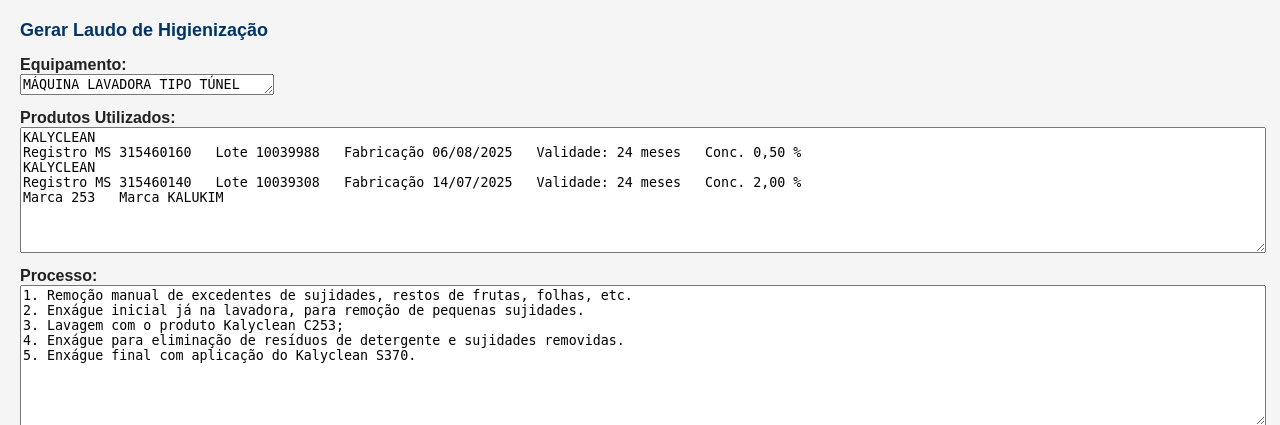
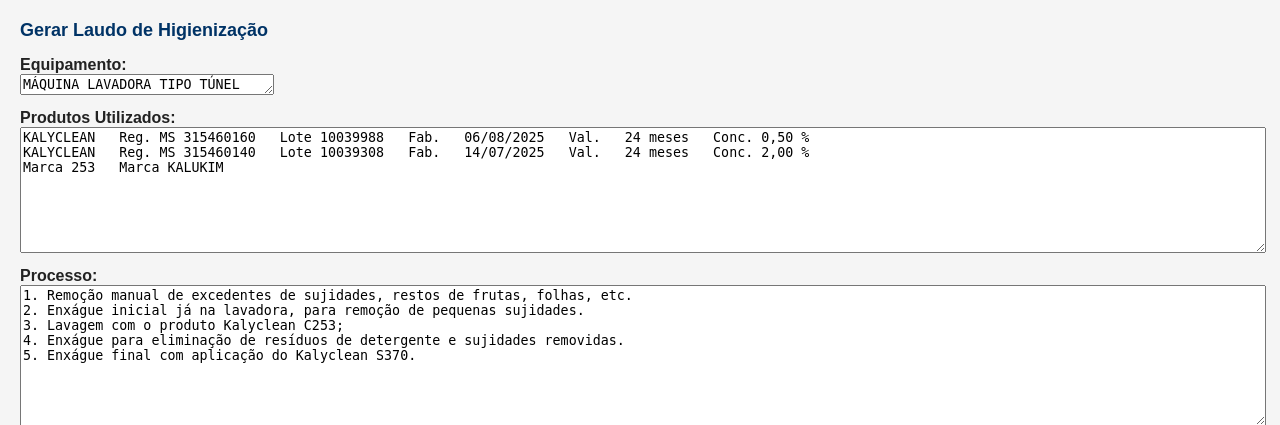
Before and after one commit to deciusmotta/laudo, a Flask app: page / in a window 1280 px wide. Shown: the top 425 px of the page. Run offline with Flask 3, Linux system fonts and the light colour scheme.

Commit message:
Refactor product details in index.html
Updated product information formatting in textarea.

```diff
--- a/templates/index.html
+++ b/templates/index.html
@@ -8,10 +8,8 @@
 </textarea>
 <label for="produtos_utilizados">Produtos Utilizados:</label>
 <textarea id="produtos_utilizados" name="produtos_utilizados" rows="8" style="width: 100%;">
-KALYCLEAN
-Registro MS 315460160   Lote 10039988   Fabricação 06/08/2025   Validade: 24 meses   Conc. 0,50 %
-KALYCLEAN
-Registro MS 315460140   Lote 10039308   Fabricação 14/07/2025   Validade: 24 meses   Conc. 2,00 %
+KALYCLEAN   Reg. MS 315460160   Lote 10039988   Fab.   06/08/2025   Val.   24 meses   Conc. 0,50 %
+KALYCLEAN   Reg. MS 315460140   Lote 10039308   Fab.   14/07/2025   Val.   24 meses   Conc. 2,00 %
 Marca 253   Marca KALUKIM
 </textarea>
 
```
